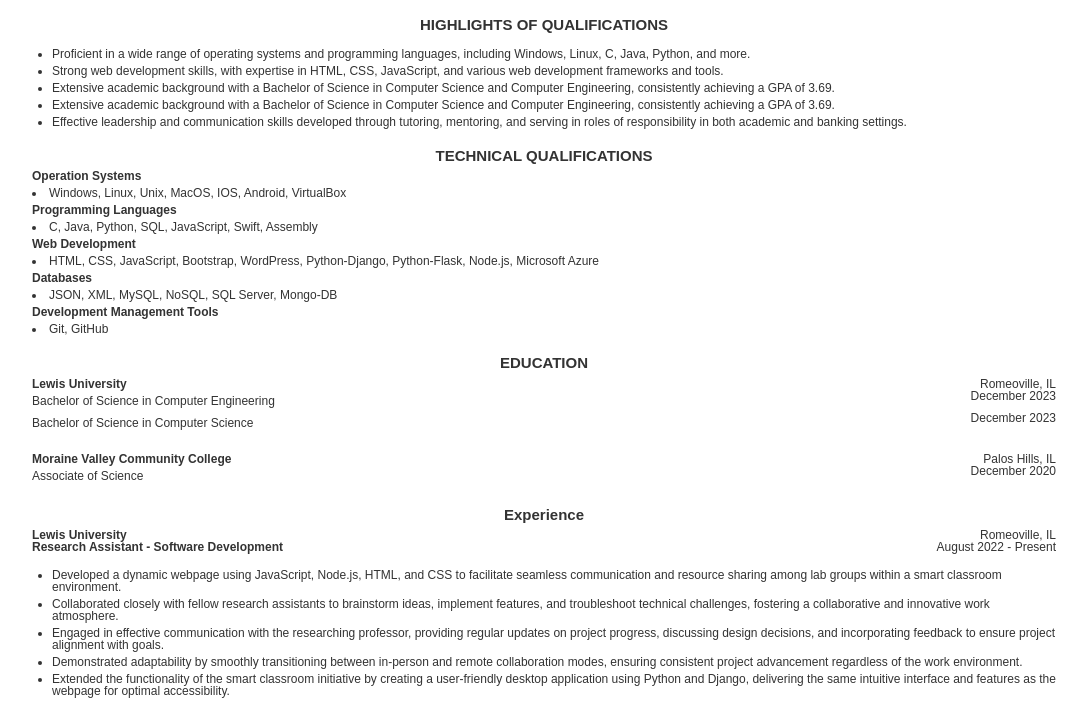
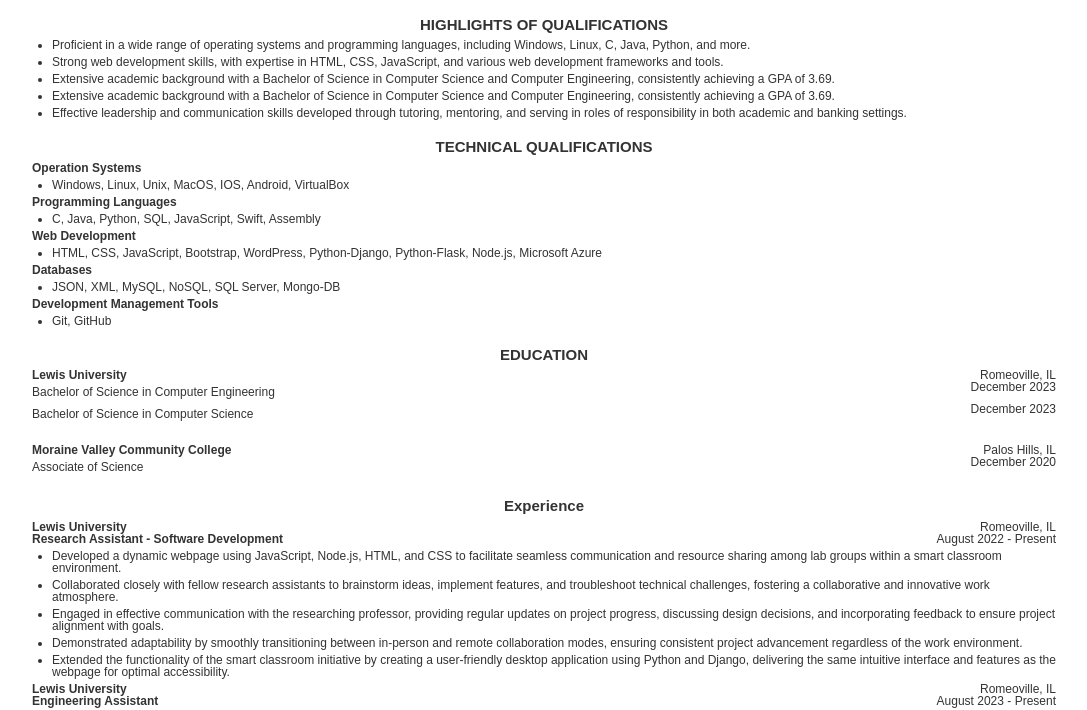
Before and after one commit to randerson2700/web-resume-ra, a website: page index.html in a window 1280 px wide. Shown: the part 75-785 px from the top of the page, without its empty margins (96-1183 px from the left). Drawn offline with Linux system fonts and the light colour scheme.

Commit message:
fixed html and css errors

```diff
--- a/index.html
+++ b/index.html
@@ -1,5 +1,5 @@
 <!DOCTYPE html>
-<html>
+<html lang="en">
 <head>
     <meta charset="UTF-8">
     <meta name="viewport" content="width=device-width, initial-scale=1.0">
@@ -31,15 +31,25 @@
         <div class="section">
             <h2>TECHNICAL QUALIFICATIONS</h2>
             <p class="bold">Operation Systems</p>
-            <li>Windows, Linux, Unix, MacOS, IOS, Android, VirtualBox</li>
+            <ul>
+                <li>Windows, Linux, Unix, MacOS, IOS, Android, VirtualBox</li>
+            </ul>
             <p class="bold">Programming Languages</p>
-            <li>C, Java, Python, SQL, JavaScript, Swift, Assembly</li>
+            <ul>
+                <li>C, Java, Python, SQL, JavaScript, Swift, Assembly</li>
+            </ul>
             <p class="bold">Web Development</p>
-            <li>HTML, CSS, JavaScript, Bootstrap, WordPress, Python-Django, Python-Flask, Node.js, Microsoft Azure</li>
+            <ul>
+                <li>HTML, CSS, JavaScript, Bootstrap, WordPress, Python-Django, Python-Flask, Node.js, Microsoft Azure</li>
+            </ul>
             <p class="bold">Databases</p>
-            <li>JSON, XML, MySQL, NoSQL, SQL Server, Mongo-DB</li>
+            <ul>
+                <li>JSON, XML, MySQL, NoSQL, SQL Server, Mongo-DB</li>
+            </ul>
             <p class="bold">Development Management Tools</p>
-            <li>Git, GitHub</li>
+            <ul>
+                <li>Git, GitHub</li>
+            </ul>
         </div>
 
         <div class="section">
@@ -207,5 +217,6 @@
             </p>
 
         </div>
+    </div>
 </body>
-<html>
+</html>
--- a/style.css
+++ b/style.css
@@ -50,10 +50,18 @@
 .section ul {
     margin-left: 20px;
     padding: 0;
+    line-height: .75;
+    font-size: 12px;
 }
-
+ul {
+    font-size: 12px;
+    margin: 0;
+    padding: 0;
+    margin-left: 20px;
+}
 .bold {
     font-weight: bold;
+    line-height: .75;
 }
 /*chat gpt code */
 .left-text {
```
